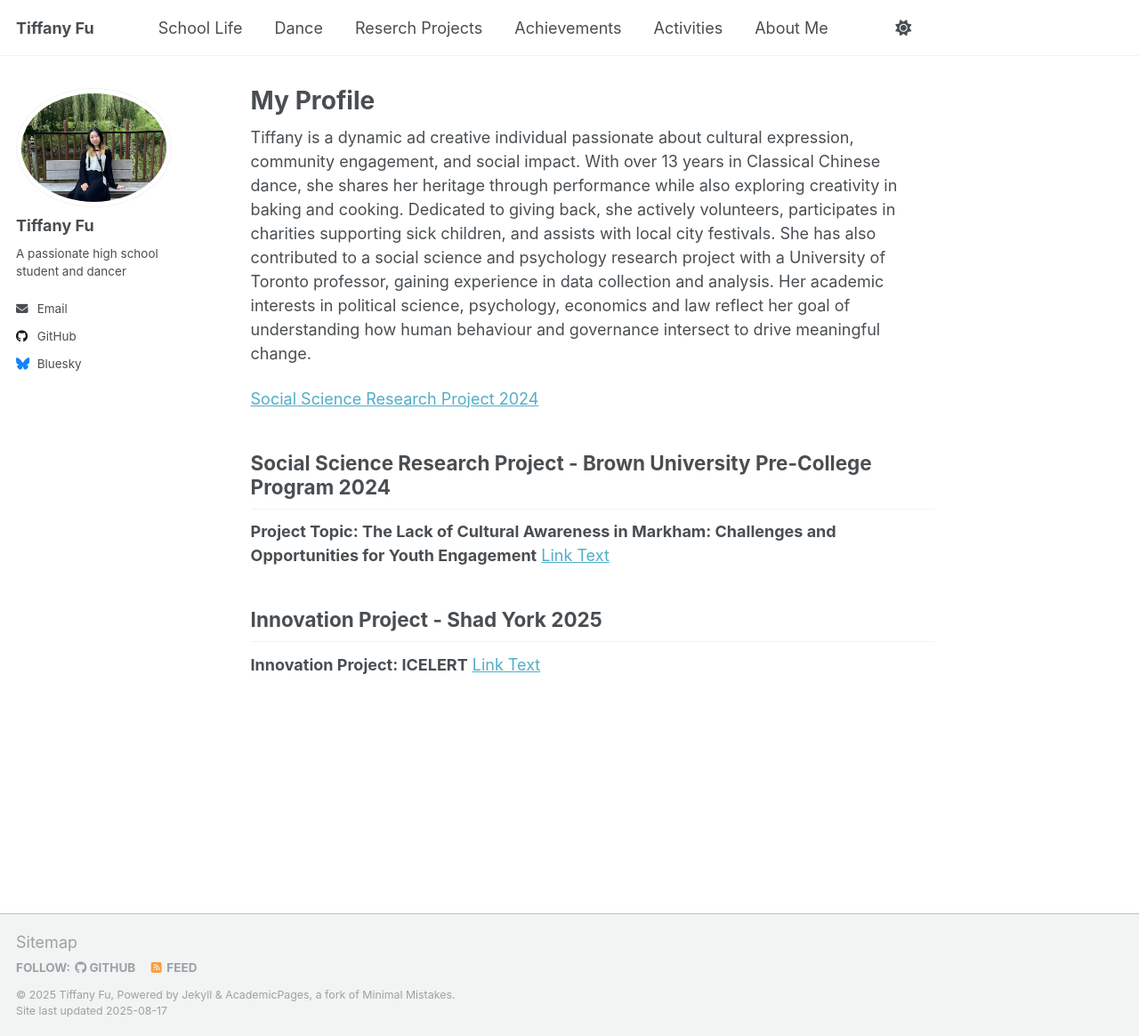
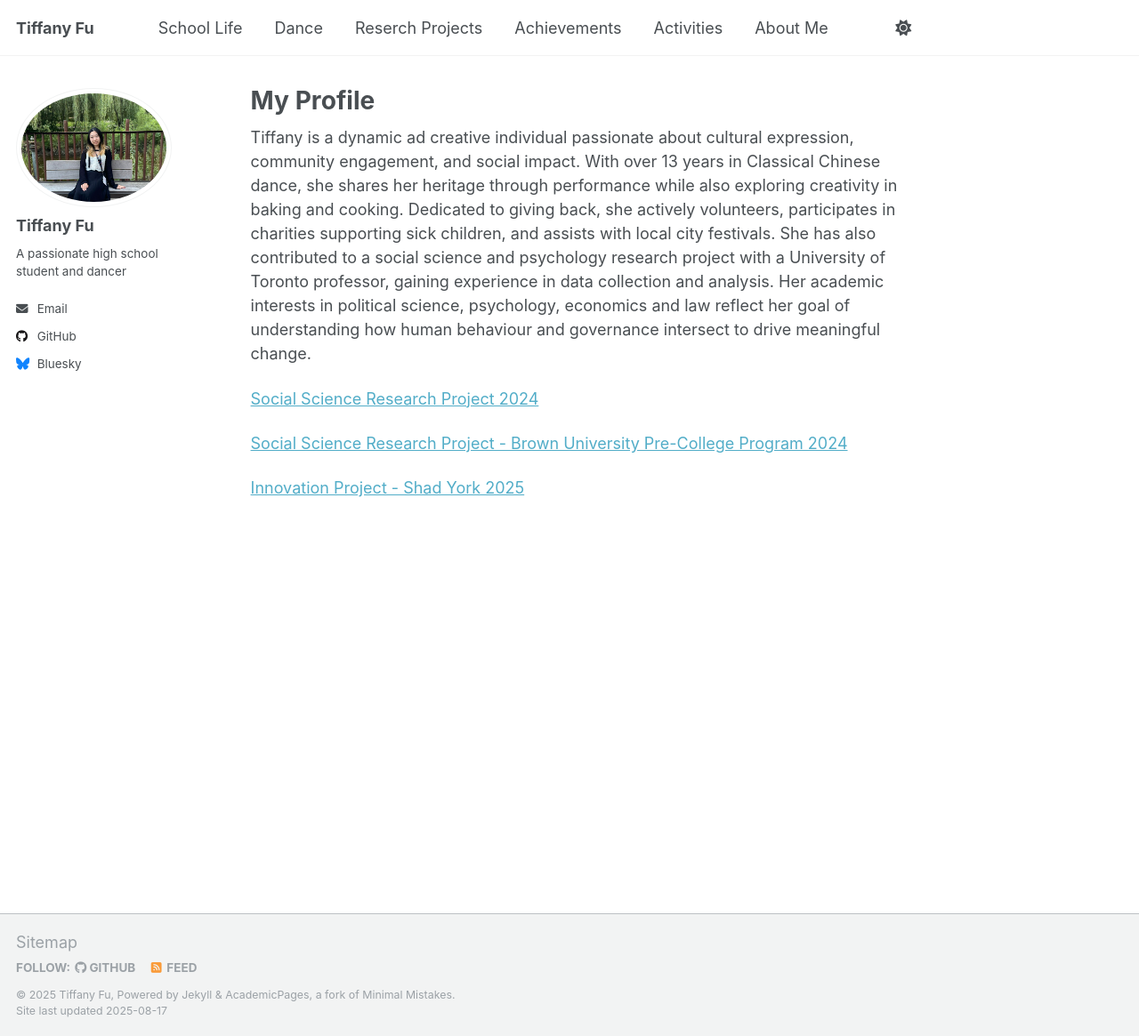
Before and after one commit to TiffanyJTFu/TiffanyFu, a Jekyll site: the page built from _pages/about.md, in a window 1280 px wide and 1165 px high. Shown: the whole window at 89% size. Built offline with Jekyll 4.4.1, drawn with Linux system fonts in a browser that asks for light colours; a script that is not in the unit is left out.

Commit message:
Update about.md

```diff
--- a/_pages/about.md
+++ b/_pages/about.md
@@ -11,10 +11,6 @@ Tiffany is a dynamic ad creative individual passionate about cultural expression
 
 <a href="https://tiffanyjtfu.github.io/TiffanyFu/teaching/SocialScienceResearchProject" target='_blank'>Social Science Research Project 2024</a>
 
-## Social Science Research Project - Brown University Pre-College Program 2024
-**Project Topic: The Lack of Cultural Awareness in Markham: Challenges and Opportunities for Youth Engagement**
-<a href="https://tiffanyjtfu.github.io/TiffanyFu/teaching/SocialScienceResearchProject-1" target='_blank'>Link Text</a>
+<a href="https://tiffanyjtfu.github.io/TiffanyFu/teaching/SocialScienceResearchProject-1" target='_blank'>Social Science Research Project - Brown University Pre-College Program 2024</a>
 
-## Innovation Project - Shad York 2025
-**Innovation Project: ICELERT**
-<a href="https://tiffanyjtfu.github.io/TiffanyFu/teaching/InnovationProject" target='_blank'>Link Text</a>
+<a href="https://tiffanyjtfu.github.io/TiffanyFu/teaching/InnovationProject" target='_blank'>Innovation Project - Shad York 2025</a>
```
